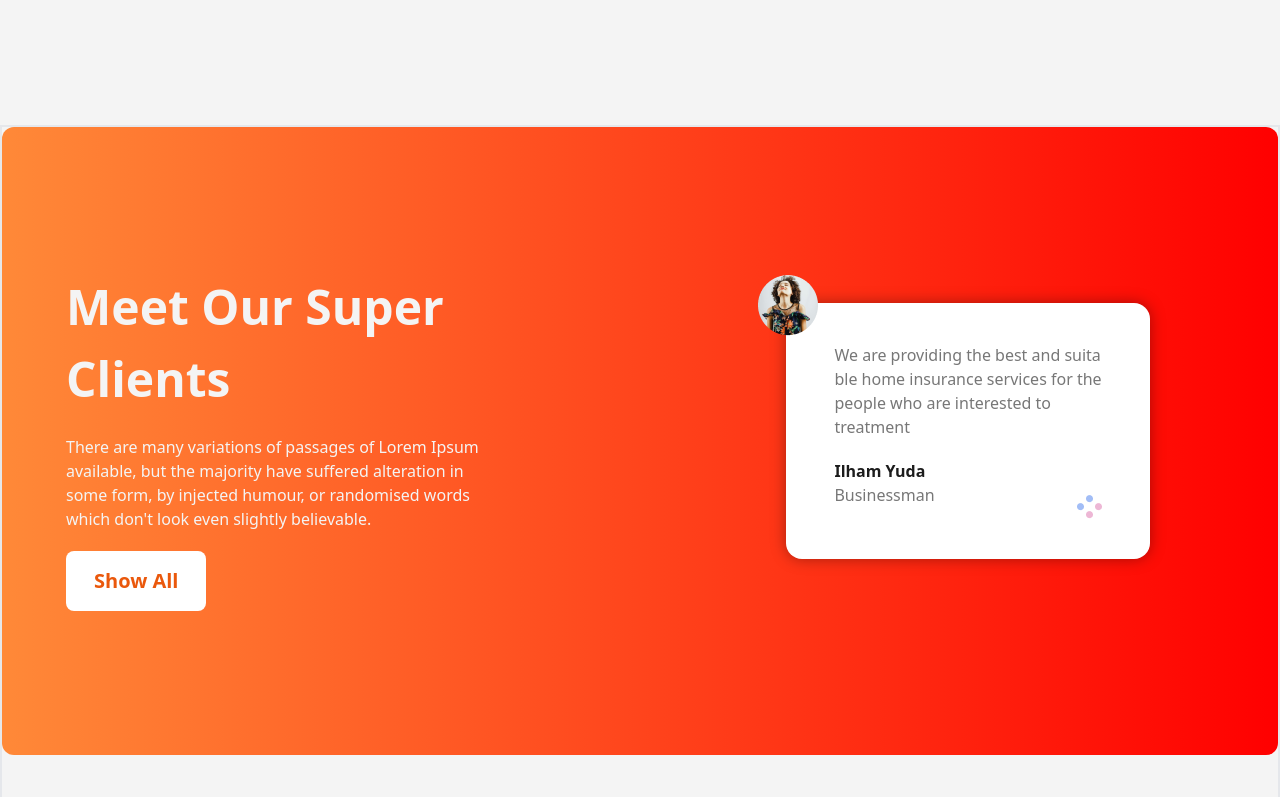
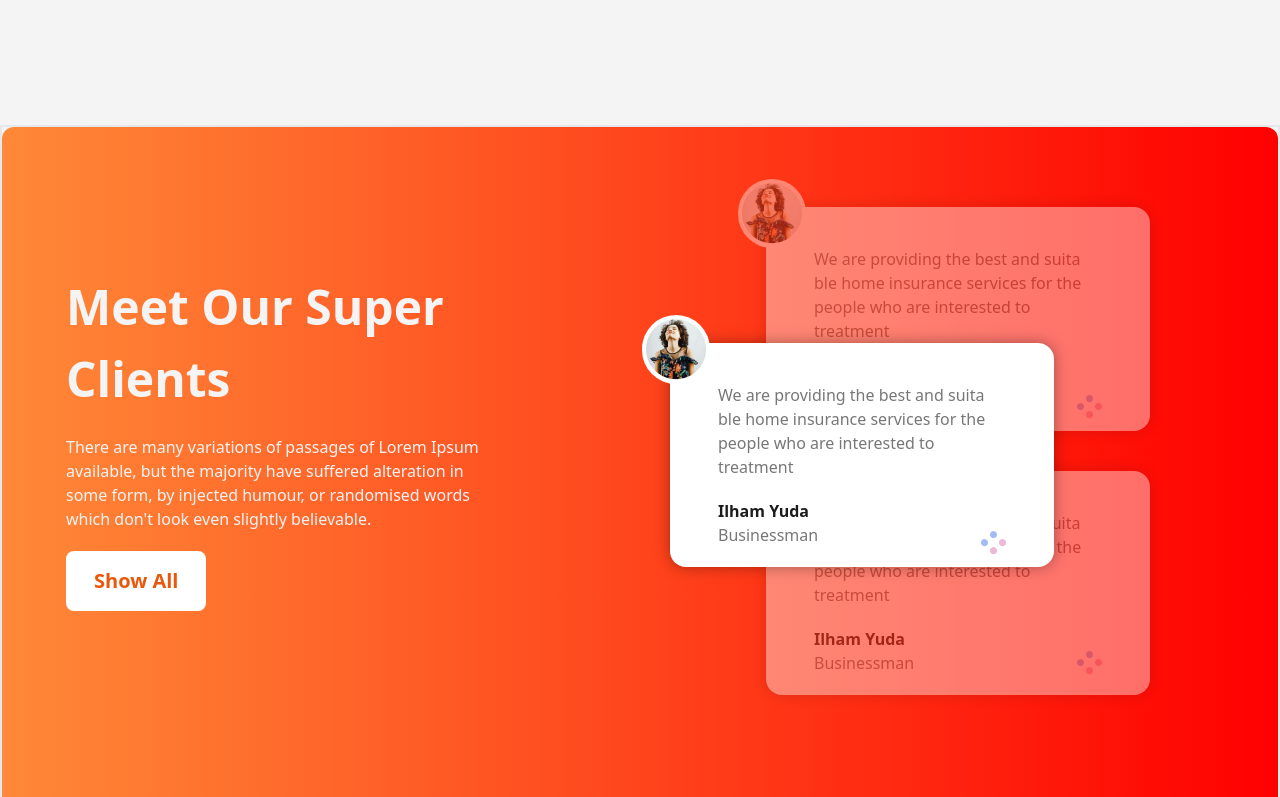
Before and after one commit to mdsabbir112/Tea-house-Tailwind, a plain HTML site: page index.html in a window 1280 px wide. Shown: the part 1943-2740 px from the top of the page. Drawn offline with nearby package versions, Linux system fonts and the light colour scheme.

Commit message:
add client section

```diff
--- a/index.html
+++ b/index.html
@@ -227,7 +227,7 @@
 
       <!-- Client Section -->
 
-      <section class="border-2 ">
+      <section class="border-2 max-h-6xl ">
         <div class="flex gap-16 mb-32 bg-gradient-to-l from-[#FF0000] to-[#FF8938] rounded-xl">
           <div class="py-36 pl-16 bg-[url('./images/bg-cup.png')]">
             <h2 class="font-bold leading-normal text-5xl text-[#F4F4F4] w-4/6 mb-5">Meet Our Super Clients</h2>
@@ -239,10 +239,12 @@
             </p>
             <button class=" bg-white text-orange-600 rounded-lg py-4 px-7 font-bold text-xl ">Show All</button>
           </div>
-          <!-- another class -->
-         <div class="py-24 pr-16">
-             <div class="relative mr-16 my-20 px-12 pt-10 pb-7  bg-white  h-64 shadow-[0_0_15px_rgba(0,0,0,0.35)] rounded-2xl ">
-            <div class="absolute -top-7 -left-7 "><img src="./images/client.png" alt="Client image" /></div>
+
+
+          <!-- First card class -->
+         <div class=" max-w-6xl pt-10 pr-16">
+             <div class="relative opacity-40 mr-16 my-10 px-12 pt-10 pb-7  bg-white w-96 h-56 shadow-[0_0_15px_rgba(0,0,0,0.35)] rounded-2xl ">
+            <div class="absolute -top-7 -left-7 bg-white rounded-full"><img class="p-1" src="./images/client.png" alt="Client image" /></div>
             <p class="font-medium text-base text-[#777777] mb-5">
               We are providing the best and suita ble home insurance services for
               the people who are interested to treatment
@@ -250,13 +252,51 @@
             <div class="flex items-end justify-between">
                 <div>
                     <h3 class="font-bold text-base text-[#1c1c1c] ">Ilham Yuda</h3>
-            <p class="font-medium text-base text-[#777777] mb-8" >Businessman</p>
+            <p class="font-medium text-base text-[#777777] mb-5" >Businessman</p>
         </div>
-                <div class="mb-5">
+                <div class="mb-3">
                     <img src="./images/circles.png" alt="circles image">
                 </div>
             </div>
           </div>
+
+           <!-- Middle class -->
+            <div class="relative -top-32 -left-24 z-10 mr-16  px-12 pt-10 pb-7  bg-white w-96 h-56 shadow-[0_0_15px_rgba(0,0,0,0.35)] rounded-2xl ">
+            <div class="absolute -top-7 -left-7 bg-white rounded-full"><img class="p-1" src="./images/client.png" alt="Client image" /></div>
+            <p class="font-medium text-base text-[#777777] mb-5">
+              We are providing the best and suita ble home insurance services for
+              the people who are interested to treatment
+            </p>
+            <div class="flex items-end justify-between">
+                <div>
+                    <h3 class="font-bold text-base text-[#1c1c1c] ">Ilham Yuda</h3>
+            <p class="font-medium text-base text-[#777777] mb-5" >Businessman</p>
+        </div>
+                <div class="mb-3">
+                    <img src="./images/circles.png" alt="circles image">
+                </div>
+            </div>
+          </div>
+
+
+          <!-- last class clone -->
+           <div class="relative -top-56  opacity-40 mr-16  px-12 pt-10 pb-7  bg-white w-96 h-56 shadow-[0_0_15px_rgba(0,0,0,0.35)] rounded-2xl ">
+            <div class="absolute -top-7 -left-7 bg-white rounded-full"><img class="p-1" src="./images/client.png" alt="Client image" /></div>
+            <p class="font-medium text-base text-[#777777] mb-5">
+              We are providing the best and suita ble home insurance services for
+              the people who are interested to treatment
+            </p>
+            <div class="flex items-end justify-between">
+                <div>
+                    <h3 class="font-bold text-base text-[#1c1c1c] ">Ilham Yuda</h3>
+            <p class="font-medium text-base text-[#777777] " >Businessman</p>
+        </div>
+                <div class="">
+                    <img src="./images/circles.png" alt="circles image">
+                </div>
+            </div>
+          </div>
+
          </div>
         </div>
       </section>
```
